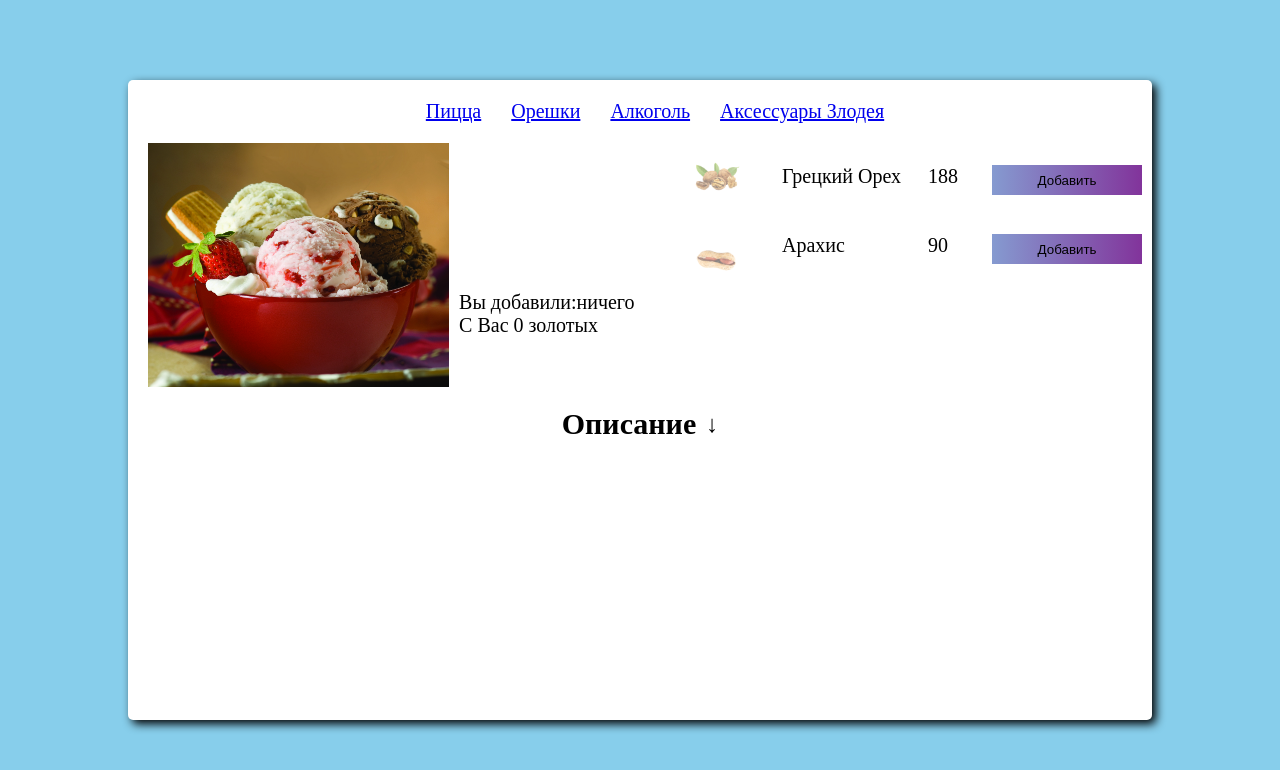
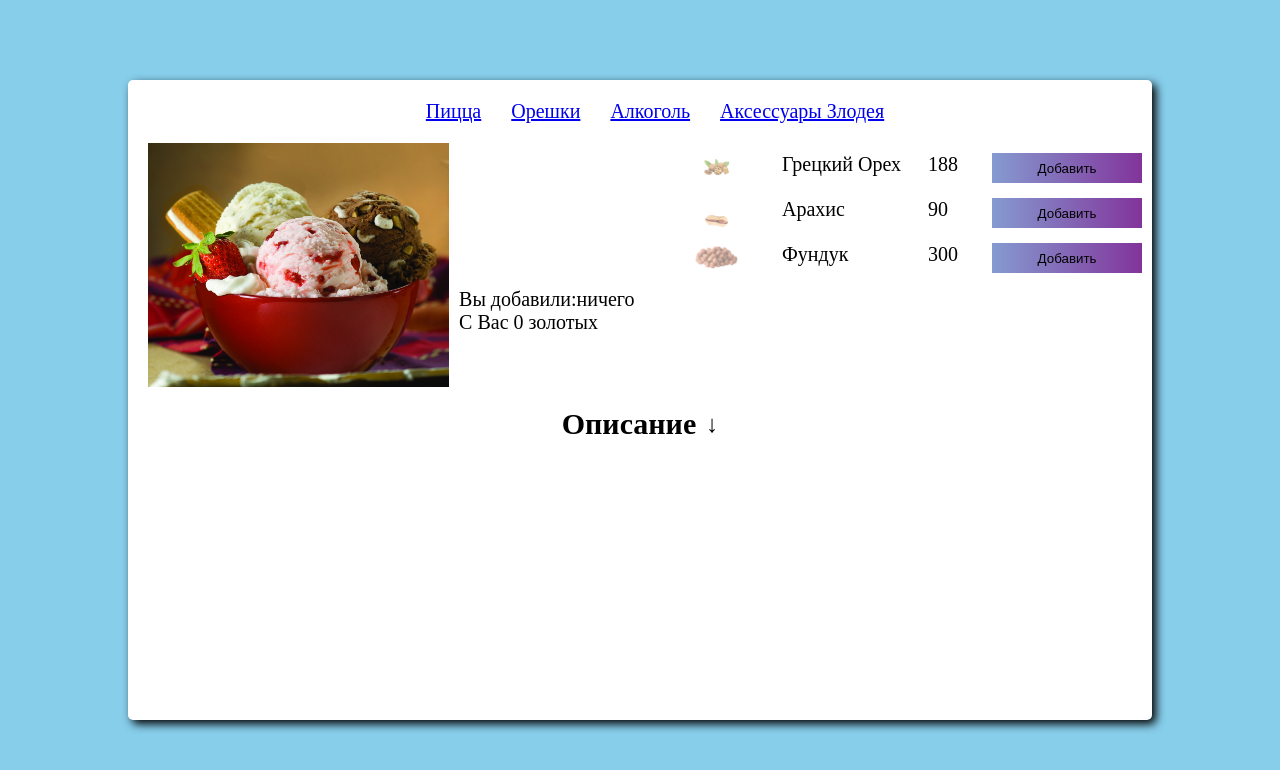
Before and after one commit to pylsar/myReactVillainShop, a React (Create React App) app: page /nutts in a window 1280 px wide. Shown: the top 770 px of the page. Built offline with nearby package versions, Linux system fonts and the light colour scheme.

Commit message:
add hazelnut fix images icons done alcohol component

```diff
--- a/src/components/Pages/Alcohol/Alcohol.jsx
+++ b/src/components/Pages/Alcohol/Alcohol.jsx
@@ -70,7 +70,7 @@ class Alcohol extends React.Component {
             </div>
             <div className="pages__box__right">
                 <div className="pages__box__item">
-                    <div >
+                    <div className="pages__box__item__pic">
                         <img src={ConiacIcon} alt="Коньяк" className={this.state.chooseConiac ? "img-full" : "img-transparent "}/>
                     </div>
                     <Buy name="коньяк" price={250} />
@@ -81,7 +81,7 @@ class Alcohol extends React.Component {
                     )}
                 </div>
                 <div className="pages__box__item">
-                    <div >
+                    <div className="pages__box__item__pic">
                         <img src={TequilaIcon} alt="Текила" className={this.state.chooseTequila ? "img-full" : "img-transparent "}/>
                     </div>
                     <Buy name="текила" price={300} />
@@ -92,7 +92,7 @@ class Alcohol extends React.Component {
                     )}
                 </div>
                 <div className="pages__box__item">
-                    <div >
+                    <div className="pages__box__item__pic">
                         <img src={VineIcon} alt="Вино" className={this.state.chooseVine ? "img-full" : "img-transparent"}/>
                     </div>
                     <Buy name="вино" price={176} />
@@ -123,10 +123,7 @@ class Alcohol extends React.Component {
             </div>
         </div>
         <Description
-        descr="Ваш друг вегетарианец заказал пиццу, какие ингридиенты вы хотите добавить?
-        Вы можете добавить сочную свининку или немного рыбки, колбаска тоже будет к месту.
-        Используя эти ингридиенты, Вы сможете перетащить Вашего друга на темную сторону
-        "/>
+        descr="Ваш друг не употребляет алкоголь? ну так пора добавить алкогольную начинку в любимые конфеты. Всего несколько конфет и вечер станет веселее!"/>
       </div>
     );
   }
--- a/src/components/Pages/Nutts/Nutts.jsx
+++ b/src/components/Pages/Nutts/Nutts.jsx
@@ -8,6 +8,7 @@ import '../Pages.scss'
 import NuttsImg from '../../../assets/img/ice.jpg'
 import WalnutIcon from '../../../assets/img/nut1.png'
 import PeanutIcon from '../../../assets/img/nut2.png'
+import HazelnutIcon from '../../../assets/img/funduk.png'
 
 class Nutts extends React.Component {
 
@@ -45,6 +46,20 @@ class Nutts extends React.Component {
     })
   }
 
+  handleHazelnut = () => {
+    this.setState({
+      chooseHazelnut: true,
+      sum: this.state.sum + 300
+    })
+  }
+
+  handleHazelnutDel = () => {
+    this.setState({
+      chooseHazelnut: false,
+     sum: this.state.sum - 300
+    })
+  }
+
   render() {
     return (
       <div className="pages">
@@ -54,7 +69,7 @@ class Nutts extends React.Component {
             </div>
             <div className="pages__box__right">
                 <div className="pages__box__item">
-                    <div>
+                    <div className="pages__box__item__pic">
                         <img src={WalnutIcon} alt="Грецкий орех" className={this.state.chooseWalnut ? "img-full" : "img-transparent "}/>
                     </div>
                     <Buy name="грецкий орех" price={188} />
@@ -65,7 +80,7 @@ class Nutts extends React.Component {
                     )}
                 </div>
                 <div className="pages__box__item">
-                    <div >
+                    <div className="pages__box__item__pic">
                         <img src={PeanutIcon} alt="Арахис" className={this.state.choosePeanut ? "img-full" : "img-transparent "}/>
                     </div>
                     <Buy name="арахис" price={90} />
@@ -75,16 +90,29 @@ class Nutts extends React.Component {
                     <Btn btnNameAdd="Добавить" onClick={this.handlePeanut} />
                     )}
                 </div>
+                <div className="pages__box__item">
+                    <div className="pages__box__item__pic">
+                        <img src={HazelnutIcon} alt="Фундук" className={this.state.chooseHazelnut ? "img-full" : "img-transparent "}/>
+                    </div>
+                    <Buy name="фундук" price={300} />
+                    {this.state.chooseHazelnut ? (
+                    <Btn btnNameRemove="Удалить" onClick={this.handleHazelnutDel} />
+                    ) : (
+                    <Btn btnNameAdd="Добавить" onClick={this.handleHazelnut} />
+                    )}
+                </div>
                 <div className="pages__box__result">
                   <span>
                   Вы добавили:
                   {!this.state.chooseWalnut &
-                  !this.state.choosePeanut
+                  !this.state.choosePeanut &
+                  !this.state.chooseHazelnut
                       ? "ничего"
                       : ""}
                   {`
                   ${this.state.chooseWalnut ? "Грецкий орех" : ""}
                   ${this.state.choosePeanut ? "Арахис" : ""}
+                  ${this.state.chooseHazelnut ? "Фундук" : ""}
                   `}
                   </span>
                   <div>
@@ -94,7 +122,7 @@ class Nutts extends React.Component {
             </div>
         </div>
         <Description
-        descr="У Вашего друга нелюбовь к орешкам? ну такое точно нельзя пропускать... Мы даем Вам возможность приобрести немного арахиса и грецких орехов. Чательно размелчим и равномерно добавим в мороженое - Ваш злодейский вечер пройдет великолепно!"/>
+        descr="У Вашего друга нелюбовь к орешкам? ну такое точно нельзя пропускать... Мы даем Вам возможность приобрести немного орешков. Чательно размельчим и равномерно добавим в мороженое - Ваш злодейский вечер пройдет великолепно!"/>
       </div>
     );
   }
--- a/src/components/Pages/Pages.scss
+++ b/src/components/Pages/Pages.scss
@@ -23,9 +23,18 @@
             justify-content: center;
             align-items: center;
             margin-bottom: 15px;
-            & img {
+            height: 30px;
+            &__pic {
                 width: 50px;
+                height: 30px;
+                display: flex;
+                justify-content: center;
+                align-items: center;
+                & img {
+                    height: 100%;
+                }
             }
+
         }
         &__result {
             width: 100%;
--- a/src/components/Pages/Pizza/Pizza.jsx
+++ b/src/components/Pages/Pizza/Pizza.jsx
@@ -69,7 +69,7 @@ class Pizza extends React.Component {
             </div>
             <div className="pages__box__right">
                 <div className="pages__box__item">
-                    <div >
+                    <div className="pages__box__item__pic">
                         <img src={MeatIcon} alt="Свинина" className={this.state.chooseMeat ? "img-full" : "img-transparent "}/>
                     </div>
                     <Buy name="свинина" price={500} />
@@ -80,7 +80,7 @@ class Pizza extends React.Component {
                     )}
                 </div>
                 <div className="pages__box__item">
-                    <div >
+                    <div className="pages__box__item__pic">
                         <img src={FishIcon} alt="Рыба" className={this.state.chooseFish ? "img-full" : "img-transparent "}/>
                     </div>
                     <Buy name="семга" price={400} />
@@ -91,7 +91,7 @@ class Pizza extends React.Component {
                     )}
                 </div>
                 <div className="pages__box__item">
-                    <div >
+                    <div className="pages__box__item__pic">
                         <img src={SausegeIcon} alt="Колбаса" className={this.state.chooseSausege ? "img-full" : "img-transparent "}/>
                     </div>
                     <Buy name="колбаска" price={399} />
```
Also changed, not shown: src/assets/img/funduk.png (added).
